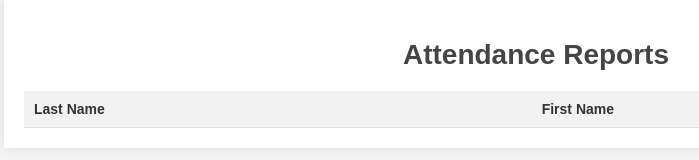
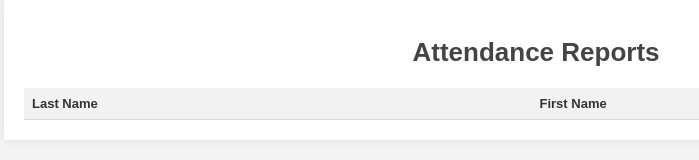
Before and after one commit to jrwidner/EICOCPrayer, a website: page public/attendanceReports.html in a window 1280 px wide. Shown: the whole page, without its empty margins (104-803 px from the left). Drawn offline with Linux system fonts and the light colour scheme; no server answers.

Commit message:
Update attendanceReports.html

```diff
--- a/public/attendanceReports.html
+++ b/public/attendanceReports.html
@@ -8,7 +8,7 @@
     <style>
         body {
             font-family: Arial, sans-serif;
-            font-size: 14px; /* Decreased font size */
+            font-size: 13px; /* Decreased font size */
             background-color: #f4f4f4;
             color: #333;
         }
@@ -29,7 +29,7 @@
             margin-top: 20px;
         }
         th, td {
-            padding: 10px;
+            padding: 8px; /* Reduced padding */
             text-align: left;
             border-bottom: 1px solid #ddd;
         }
```
